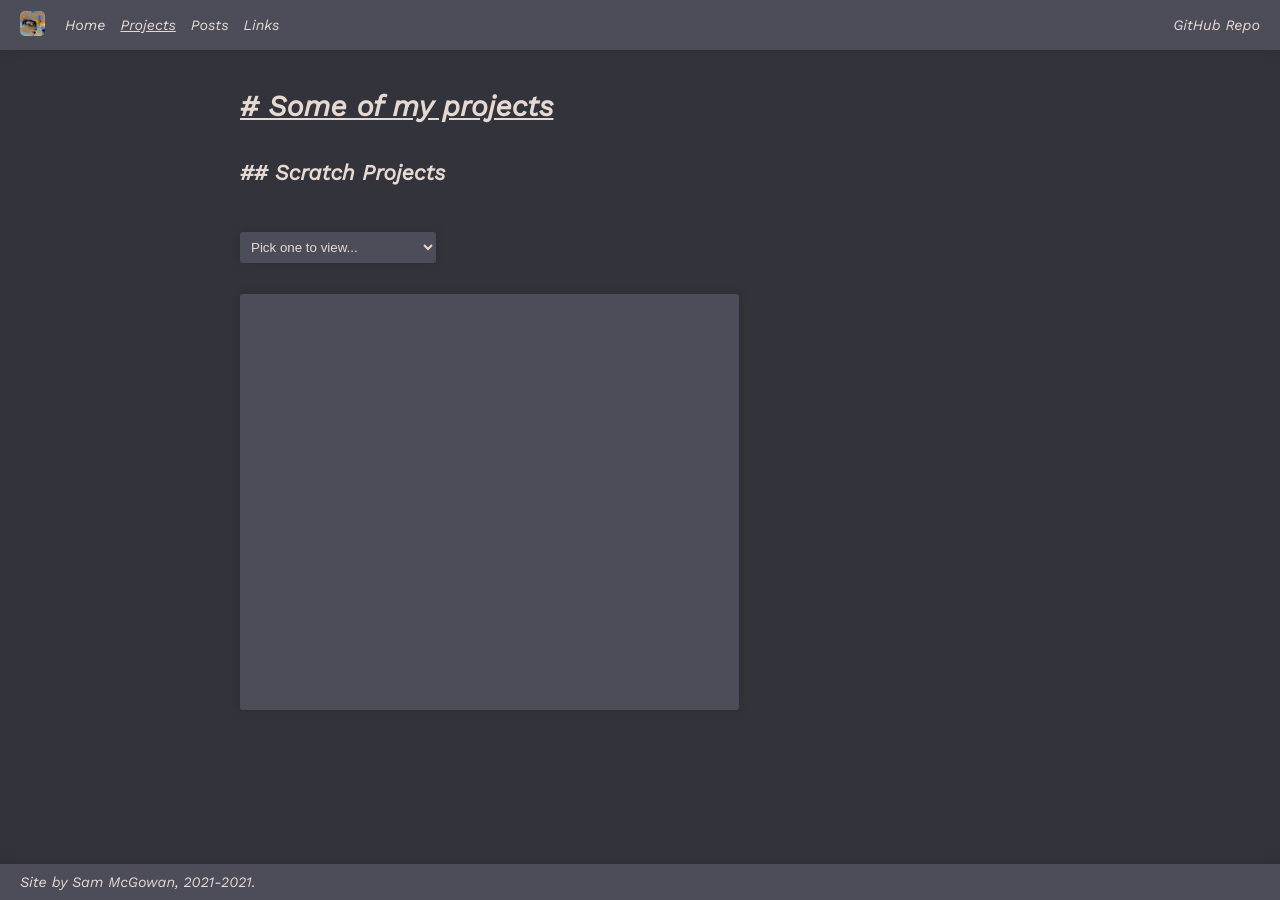
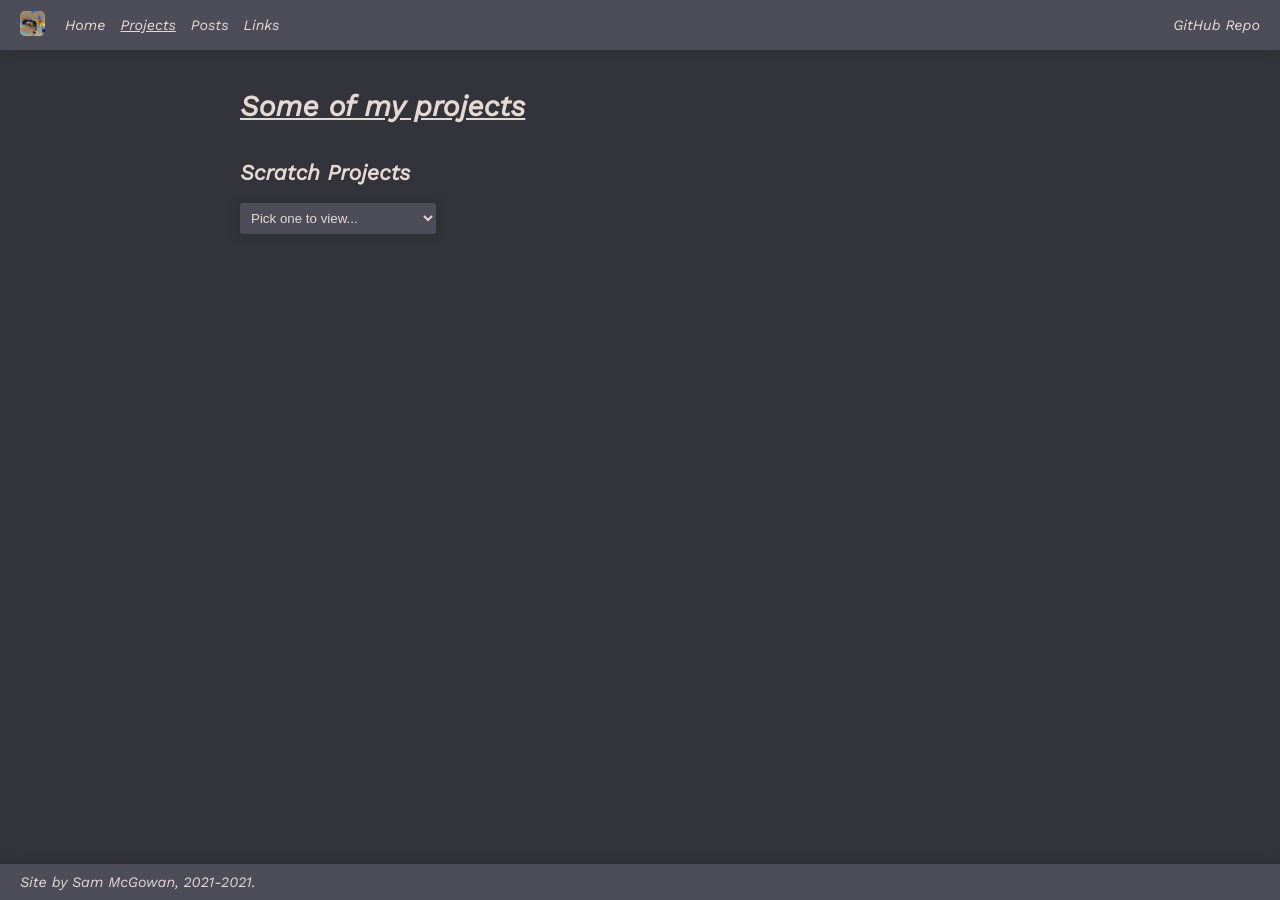
Before and after one commit to SamuelMcGowan/SamuelMcGowan.github.io, a Jekyll site: the page built from projects.html, in a window 1280 px wide. Built offline with Jekyll 4.4.1, drawn with Linux system fonts in a browser that asks for light colours.

Commit message:
Make TurboWarp unloaded by default

```diff
--- a/_data/scratch_projects.yml
+++ b/_data/scratch_projects.yml
@@ -1,5 +1,6 @@
 - title: 100% Pen Image Renderer
   link: "https://turbowarp.org/554916406/embed?fps=60"
-  descr: "This"
+  descr: "A simple image renderer with bilinear interpolation."
 - title: Cloth Simulation
   link: "https://turbowarp.org/566813360/embed?fps=60"
+  descr: "A 2D cloth simulation using the spring-mass model."
--- a/assets/css/styles.scss
+++ b/assets/css/styles.scss
@@ -100,17 +100,17 @@ h1 {
     text-decoration: underline;
 }
 
-h1:before {
-    content: "# ";
-}
+// h1:before {
+//     content: "# ";
+// }
 
-h2:before {
-    content: "## ";
-}
+// h2:before {
+//     content: "## ";
+// }
 
-h3:before {
-    content: "### ";
-}
+// h3:before {
+//     content: "### ";
+// }
 
 a:not(.unstyled-link) {
     @include link;
@@ -246,9 +246,17 @@ pre.highlight {
 }
 
 // TURBOWARP VIEWER
+#turbowarp {
+    display: none;
+}
 #turbowarp-viewer {
     @include nospace;
     //padding-bottom: 30px;
     @include card;
     border-radius: $corner-size;
 }
+
+#turbowarp-descr {
+    @include nospace;
+    margin-bottom: 15px;
+}
--- a/assets/js/projects.js
+++ b/assets/js/projects.js
@@ -1,8 +1,21 @@
-function loadTurbowarpProject(value) {
-    if (!value) {
+function loadTurbowarpProject(value_json) {
+    let turbowarp = document.getElementById("turbowarp");
+    let viewer = document.getElementById("turbowarp-viewer");
+    let descr = document.getElementById("turbowarp-descr");
+
+    if (!value_json) {
+        viewer.src = "";
+        turbowarp.style.display = "none";
         return;
     }
-    let viewer = document.getElementById("turbowarp-viewer");
-    viewer.src = value;
+
+    console.log(value_json);
+
+    let value = JSON.parse(value_json);
     console.log(value);
+
+    viewer.src = value.link;
+    descr.innerText = value.descr;
+
+    turbowarp.style.display = "block";
 }
--- a/projects.html
+++ b/projects.html
@@ -6,16 +6,17 @@ title: Projects
 </script>
 
 <h1>Some of my projects</h1>
-
 <h2>Scratch Projects</h2>
-<p></p>
 
 <select onchange="loadTurbowarpProject(this.value);">
     <option value="">Pick one to view...</option>
     {% for project in site.data.scratch_projects %}
-        <option value="{{ project.link }}">{{ project.title }}</option>
+        <option value="{{ project | jsonify | xml_escape }}">{{ project.title }}</option>
     {% endfor %}
 </select>
 <br>
 
-<iframe id="turbowarp-viewer" src="" width="499" height="416" allowtransparency="true" frameborder="0" scrolling="no" allowfullscreen></iframe>
+<div id="turbowarp">
+    <p id="turbowarp-descr"></p>
+    <iframe id="turbowarp-viewer" src="" width="499" height="416" allowtransparency="true" frameborder="0" scrolling="no" allowfullscreen></iframe>
+</div>
```
Also changed, not shown: index.md (+1 -1 lines).
